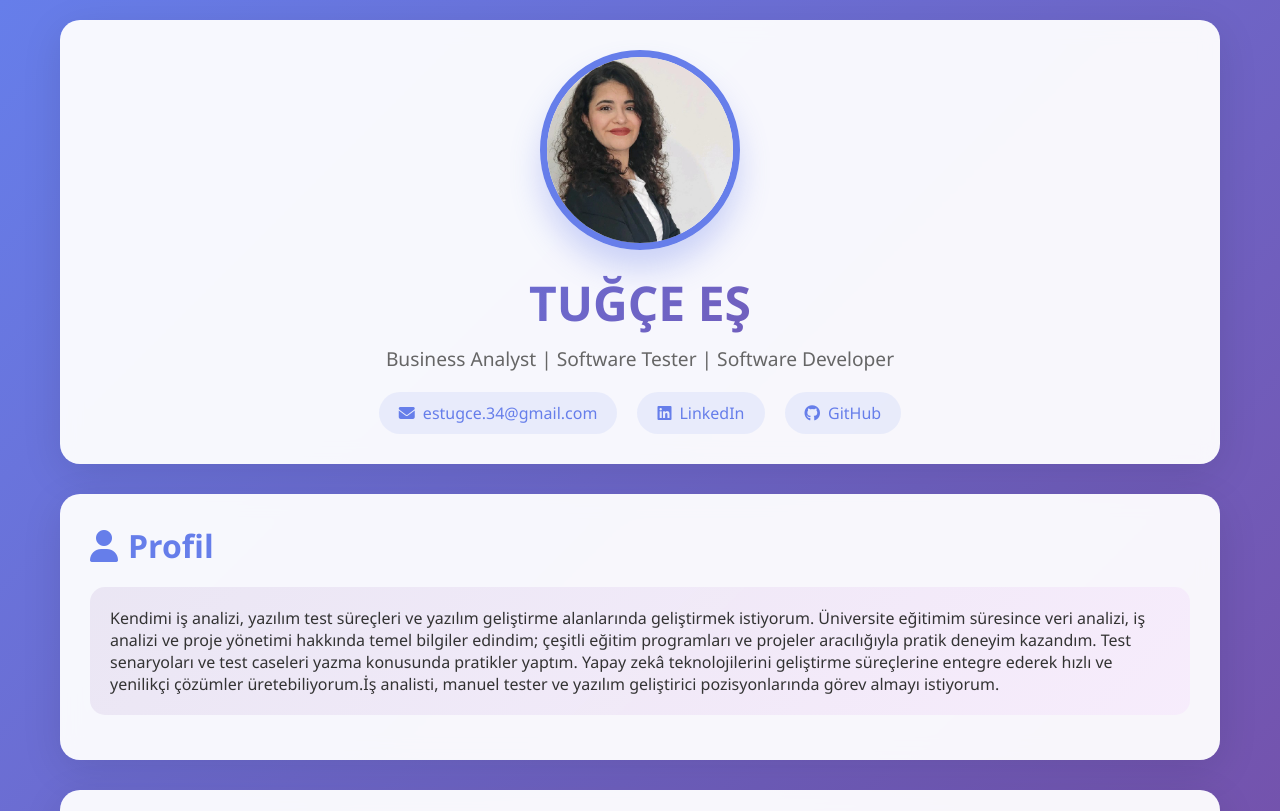
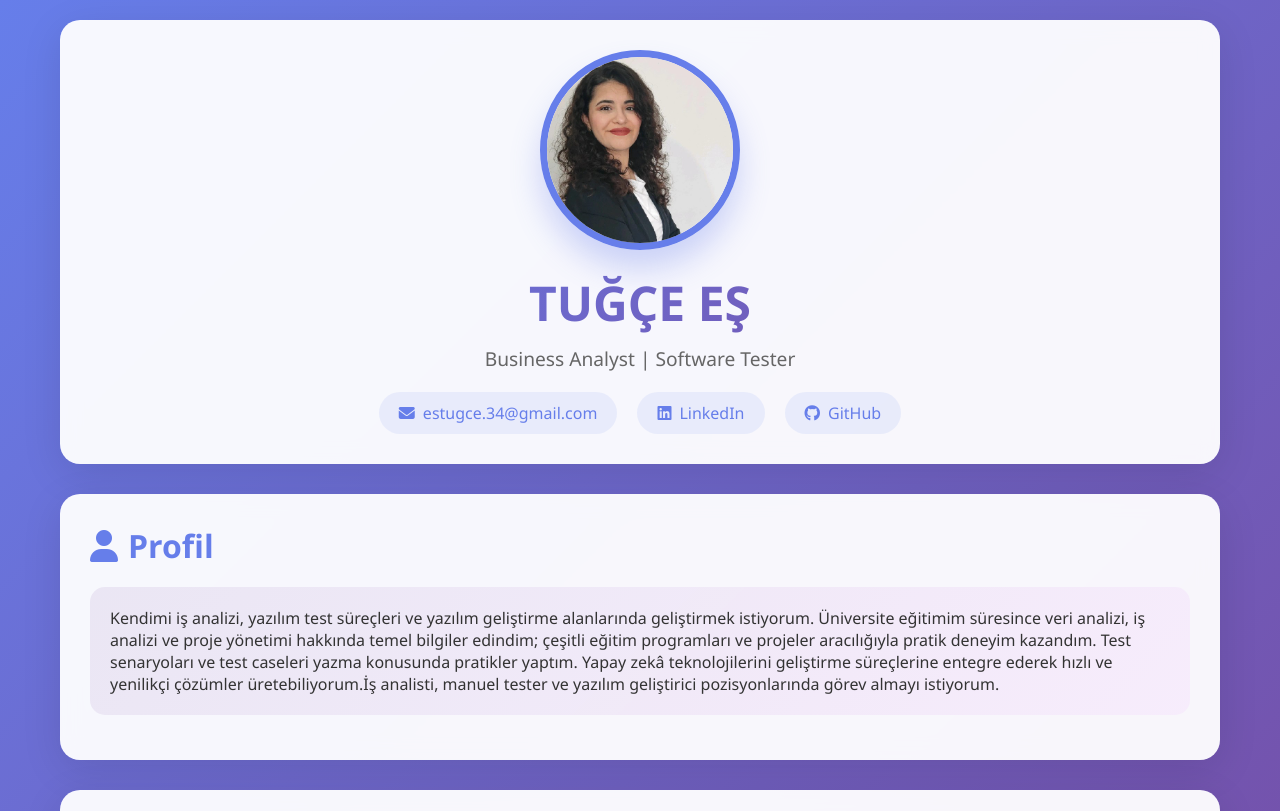
Before and after one commit to tugces34/tugcees34.github.io, a plain HTML site: page index.html in a window 1280 px wide. Shown: the top 811 px of the page. Drawn offline with Linux system fonts and the light colour scheme.

```diff
--- a/index.html
+++ b/index.html
@@ -267,7 +267,7 @@
         <header>
             <img src="https://tugces34.github.io/tugcees34.github.io/profile.png" alt="Tuğçe Eş" class="profile-photo">
             <h1>TUĞÇE EŞ</h1>
-            <p class="subtitle">Business Analyst | Software Tester | Software Developer</p>
+            <p class="subtitle">Business Analyst | Software Tester </p>
             <div class="contact-links">
                 <a href="mailto:estugce.34@gmail.com"><i class="fas fa-envelope"></i> estugce.34@gmail.com</a>
                 <a href="https://www.linkedin.com/in/tugce-es-59b860239/" target="_blank"><i class="fab fa-linkedin"></i> LinkedIn</a>
```
